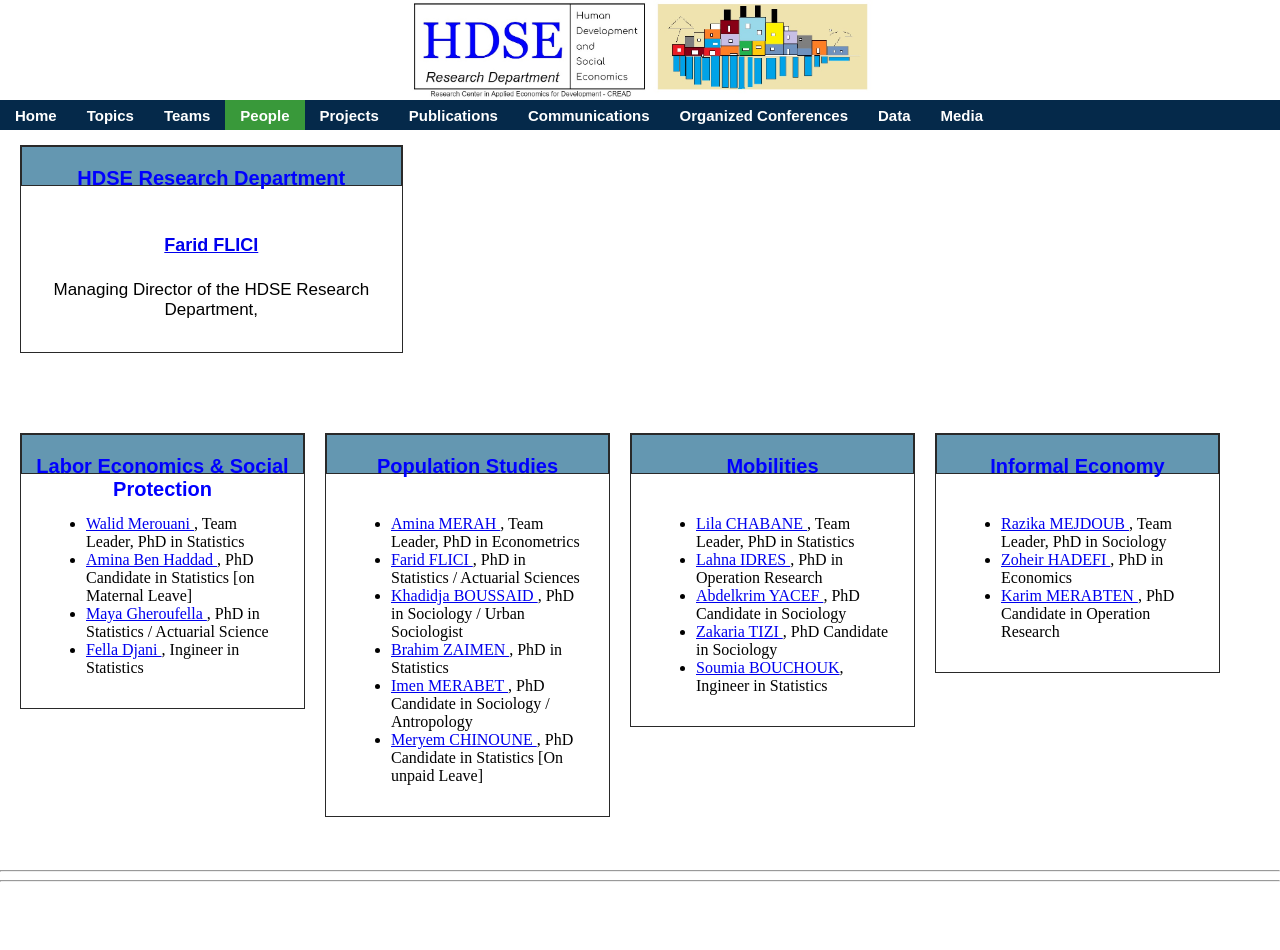
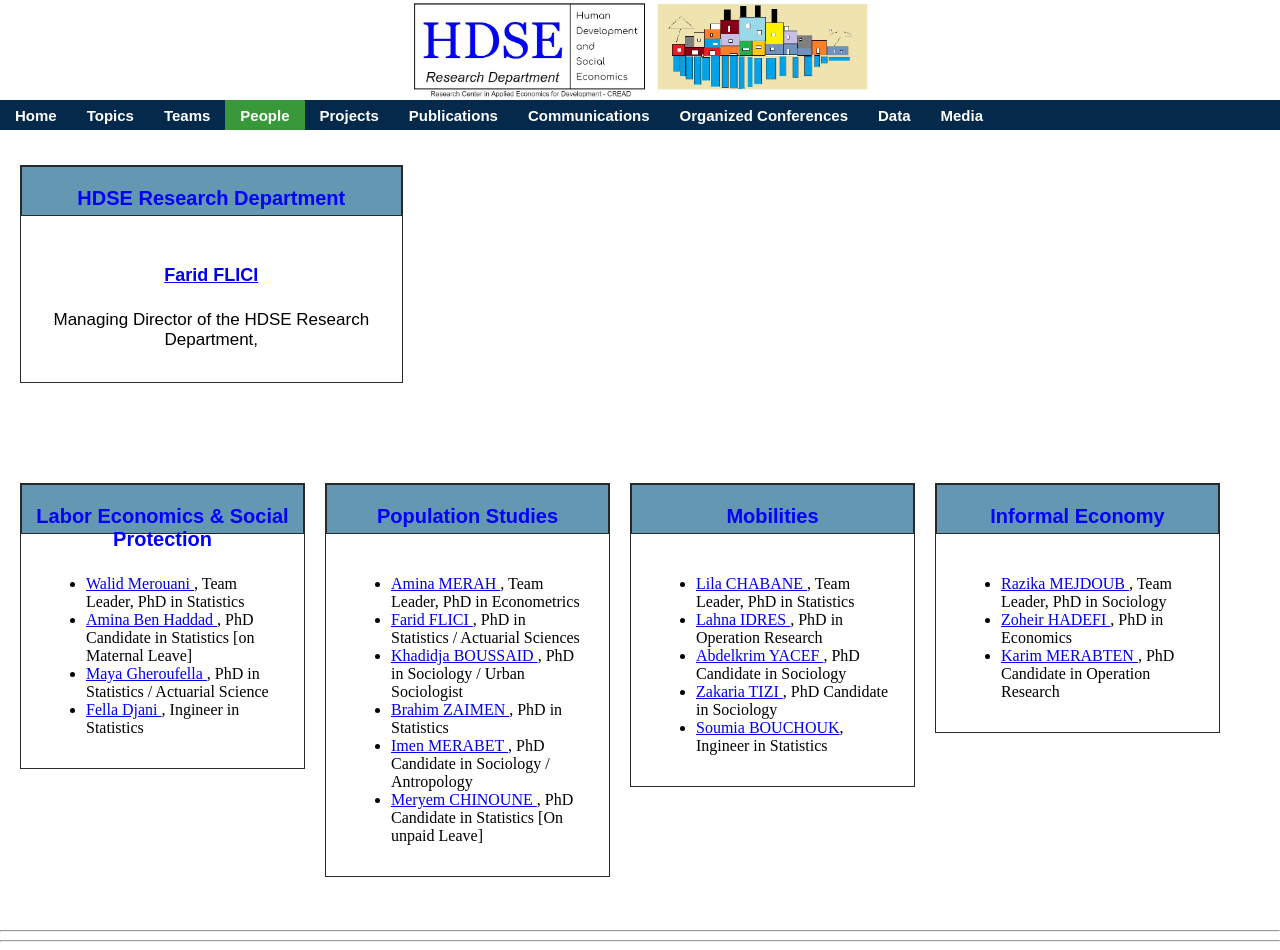
Before and after one commit to Farid-FLICI/farid-flici.github.io, a Jekyll site: the page people.html, which Jekyll copies as it is, in a window 1280 px wide and 950 px high. Built offline with Jekyll 4.4.1, drawn with Linux system fonts in a browser that asks for light colours.

Commit message:
Update people.html

```diff
--- a/people.html
+++ b/people.html
@@ -33,7 +33,7 @@ ul.topnav li.right {float: right;}
 
 .container {     padding: 0px 0px 0px 0px; width:100%; margin:0px 0px 20px 0px; border:1px solid #292929 }
 .mainbody {      padding: 25px 25px 15px 25px; margin: 0px 0px 0px 0px;}
-.header2 {       height: 40px; padding: 0px 10px 5px 10px ;border: 1px solid #292929; background-color:#6497b1  }
+.header2 {       height: 50px; padding: 0px 10px 5px 10px ;border: 1px solid #292929; background-color:#6497b1  }
 
 </style>
 </head>
@@ -60,8 +60,8 @@ ul.topnav li.right {float: right;}
 <div style="padding:5px 50px 15px 10px;margin-top:130px; float: center; overflow: hidden">
 
 <div class="row2">
-
-
+ <div class="column2">
+  </div>
  <div class="column2">
  <div class="container">
  <div class="header2"> <h3> HDSE Research Department </h3></div>
@@ -71,6 +71,9 @@ ul.topnav li.right {float: right;}
  </div>
  </div>
  </div>
+
+  <div class="column2">
+  </div>
 
   </div>
 
```
